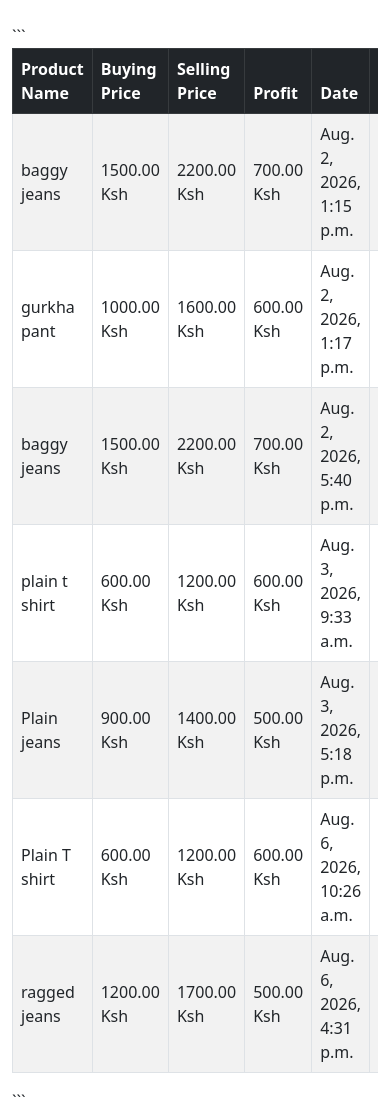
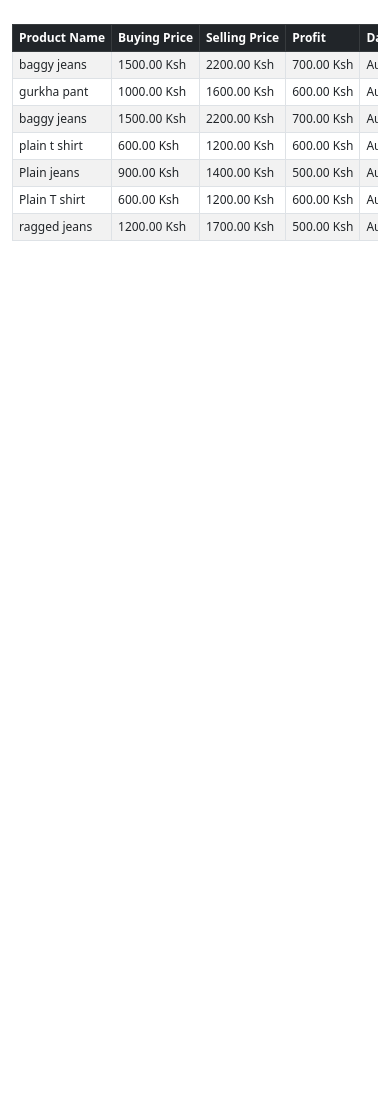
Before and after one commit to obangoriemi1/my-tj, a Django app: page / in a window 390 px wide. Shown: the part 56-1169 px from the top of the page. After the commit the page ends 297 px from the top, so only its background shows below. Run offline with Django 5.2, Linux system fonts and the light colour scheme; a user stored in the database is signed in; data comes from the database, SQL or seed files in the repository.

Commit message:
added css for the boxeses

```diff
--- a/inventory/templates/inventory/base.html
+++ b/inventory/templates/inventory/base.html
@@ -9,6 +9,26 @@
     <link href="https://cdn.jsdelivr.net/npm/bootstrap@5.0.2/dist/css/bootstrap.min.css" rel="stylesheet" integrity="sha384-EVSTQN3/azprG1Anm3QDgpJLIm9Nao0Yz1ztcQTwFspd3yD65VohhpuuCOmLASjC" crossorigin="anonymous">
 
     <title>Tjfashions</title>
+
+
+    <style>
+      /* Make inventory table more compact */
+      .table td,
+      .table th {
+          padding: 6px 8px;
+          font-size: 14px;
+          white-space: nowrap;
+      }
+
+      /* Smaller rows on mobile */
+      @media (max-width: 576px) {
+          .table td,
+          .table th {
+              padding: 4px 6px;
+              font-size: 12px;
+          }
+      }
+    </style>
   </head>
   <body>
      {% include "inventory/navbar.html"%}
```
Also changed, not shown: inventory/templates/inventory/home.html (+4 -4 lines).
